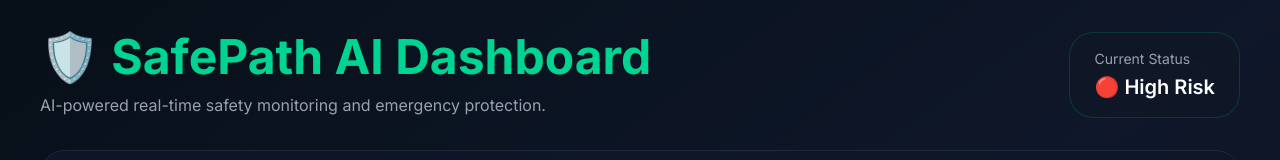
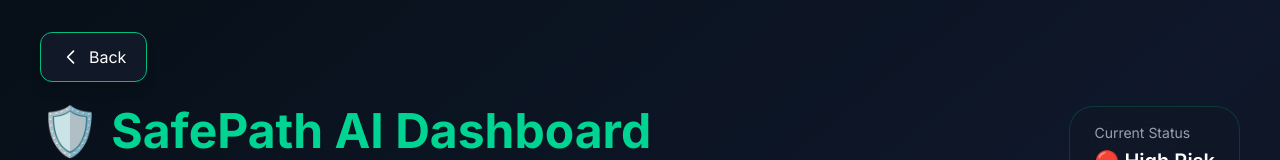
Before and after one commit to janhavirai19/safepath-ai, a Next.js app: page /dashboard in a window 1280 px wide. Shown: the top 160 px of the page. Built offline with nearby package versions, Linux system fonts and the light colour scheme; no server answers.

Commit message:
updated changes

```diff
--- a/app/dashboard/page.js
+++ b/app/dashboard/page.js
@@ -1,6 +1,8 @@
 "use client";
 import { useEffect, useState } from "react";
+import { useRouter } from "next/navigation";
 export default function Dashboard() {
+  const router = useRouter();
   const [location, setLocation] = useState(null);
   const [score, setScore] = useState(0);
 
@@ -49,7 +51,6 @@ export default function Dashboard() {
             lng,
             name,
           });
-
           setScore(calculateSafetyScore());
           return;
         }
@@ -57,15 +58,12 @@ export default function Dashboard() {
           async (pos) => {
             const lat = pos.coords.latitude;
             const lng = pos.coords.longitude;
-
             const name = await getLocationName(lat, lng);
-
             setLocation({
               lat,
               lng,
               name,
             });
-
             setScore(calculateSafetyScore());
           },
           (err) => {
@@ -76,7 +74,6 @@ export default function Dashboard() {
         console.log("Dashboard Error:", err);
       }
     };
-
     fetchLocation();
   }, []);
   useEffect(() => {
@@ -92,7 +89,6 @@ export default function Dashboard() {
     if (!name.trim() || !phone.trim()) {
       return;
     }
-
     const newContacts = [
       ...emergencyContacts,
       {
@@ -101,40 +97,58 @@ export default function Dashboard() {
         phone,
       },
     ];
-
     setEmergencyContacts(newContacts);
-
     localStorage.setItem(
       "emergencyContacts",
       JSON.stringify(newContacts)
     );
-
     setName("");
     setPhone("");
   };
-
   const deleteContact = (id) => {
     const updated = emergencyContacts.filter(
       (c) => c.id !== id
     );
-
     setEmergencyContacts(updated);
-
     localStorage.setItem(
       "emergencyContacts",
       JSON.stringify(updated)
     );
   };
-
   return (
     <div className="min-h-screen bg-gradient-to-br from-[#071018] via-[#0f172a] to-[#081018] text-white">
       <div className="max-w-7xl mx-auto px-4 sm:px-6 lg:px-10 py-8">
+<div className="mb-6">
+  <button
+    onClick={() => {
+      if (window.history.length > 1) {
+        router.back();
+      } else {
+        router.push("/");
+      } }}
+    className="flex items-center gap-2 bg-[#111827] border border-emerald-500 hover:bg-emerald-500 text-white px-5 py-3 rounded-xl transition-all duration-300 hover:scale-105 shadow-lg w-fit"
+  >
+    <svg
+      xmlns="http://www.w3.org/2000/svg"
+      className="w-5 h-5"
+      fill="none"
+      viewBox="0 0 24 24"
+      stroke="currentColor"
+      strokeWidth={2}
+    > <path
+        strokeLinecap="round"
+        strokeLinejoin="round"
+        d="M15 19l-7-7 7-7"
+      />
+    </svg>
+    Back
+  </button>
+</div>
         <div className="flex flex-col lg:flex-row lg:items-center lg:justify-between gap-6 mb-8">
           <div>
             <h1 className="text-3xl sm:text-4xl lg:text-5xl font-bold text-emerald-400">
               🛡️ SafePath AI Dashboard
             </h1>
-
             <p className="text-gray-400 mt-3 text-sm sm:text-base">
               AI-powered real-time safety monitoring and emergency
               protection.
```
